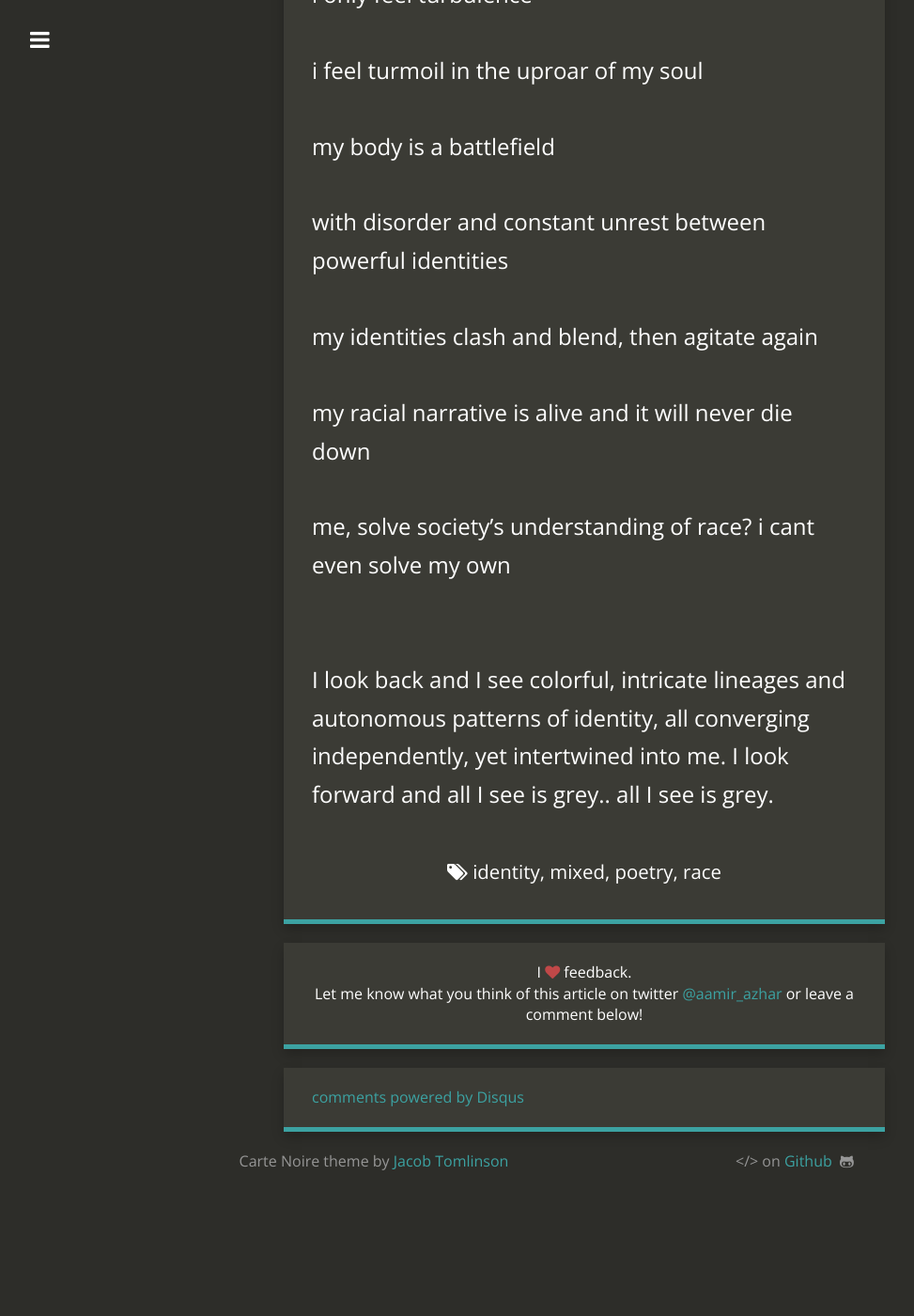
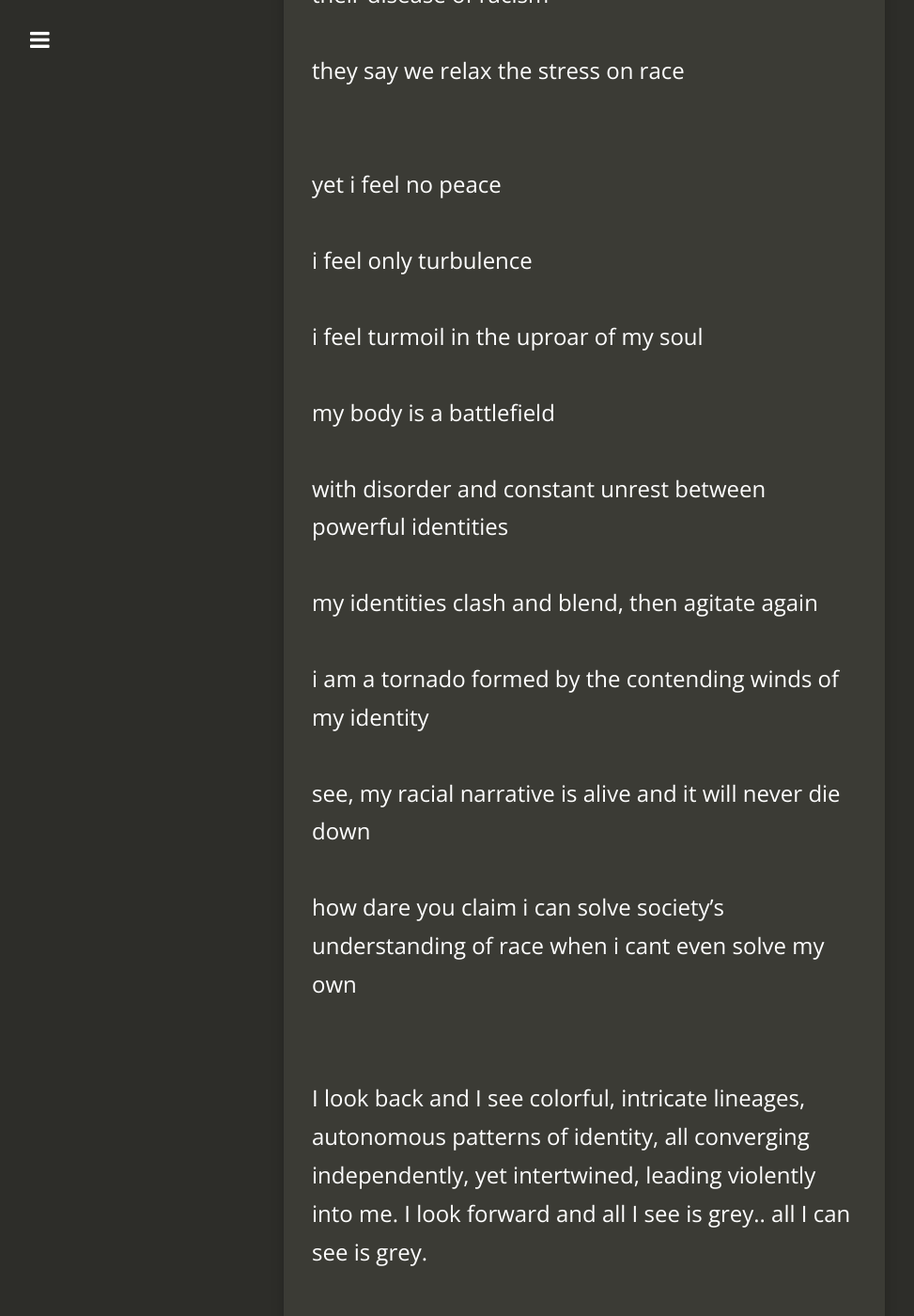
Before and after one commit to jacobtomlinson/carte-noire, a Jekyll site: the page built from _posts/2016-02-24-colors.md, in a window 1280 px wide and 1400 px high, scrolled down 4713 px. Shown: the whole window at 94% size, without its empty margins (18-991 px from the left). Built offline with Jekyll 4.4.1, drawn with Linux system fonts in a browser that asks for light colours; nearby versions of some CDN libraries; comment, search, counter and statistics services are not loaded; before the commit the page ends 5980 px from its top, so only the background shows below that; some of the changed text lies outside the part shown.

Commit message:
Push edits to colors.

```diff
--- a/_posts/2016-02-24-colors.md
+++ b/_posts/2016-02-24-colors.md
@@ -37,7 +37,9 @@ listen to stories and decisions that brought me here today
 
 these colors:
 
-they weave into my being, fill me with the substance of identity
+they merge into my being,
+
+they are the threads i use to weave the cloth of my identity
 
 <br>
 yet how can such intricate histories join in just one person?
@@ -65,6 +67,8 @@ and admitting that my parents left their homes to settle in this foreign country
 
 and i can barely mutter a broken "thank you" in their language
 
+i am foreign to my own identity
+
 <br>
 but i swear i try
 
@@ -79,7 +83,7 @@ i fight for my family's right to live in a country that rejects who they are
 <br>
 i balance two ancestries converging into me
 
-i see so many colors lead into me
+i see so many colors join into me
 
 but what color am i?
 
@@ -89,6 +93,8 @@ how can i preserve a plural of legacies when i can't rightly wield one?
 
 and why try when white america sees them all as the same?
 
+different shades of brown are still brown nonetheless
+
 <br>
 liberals claim that mixed kids are the solution to race
 
@@ -96,12 +102,12 @@ they claim we dismantle the concept of race just by existing
 
 they claim we dissolve race, like soluble pills to cure their disease of racism
 
-they claim we relax the stress on race
+they say we relax the stress on race
 
 <br>
 yet i feel no peace
 
-i only feel turbulence
+i feel only turbulence
 
 i feel turmoil in the uproar of my soul
 
@@ -111,9 +117,11 @@ with disorder and constant unrest between powerful identities
 
 my identities clash and blend, then agitate again
 
-my racial narrative is alive and it will never die down
+i am a tornado formed by the contending winds of my identity
 
-me, solve society's understanding of race? i cant even solve my own
+see, my racial narrative is alive and it will never die down
+
+how dare you claim i can solve society's understanding of race when i cant even solve my own
 
 <br>
-I look back and I see colorful, intricate lineages and autonomous patterns of identity, all converging independently, yet intertwined into me. I look forward and all I see is grey.. all I see is grey.
+I look back and I see colorful, intricate lineages, autonomous patterns of identity, all converging independently, yet intertwined, leading violently into me. I look forward and all I see is grey.. all I can see is grey.
```
